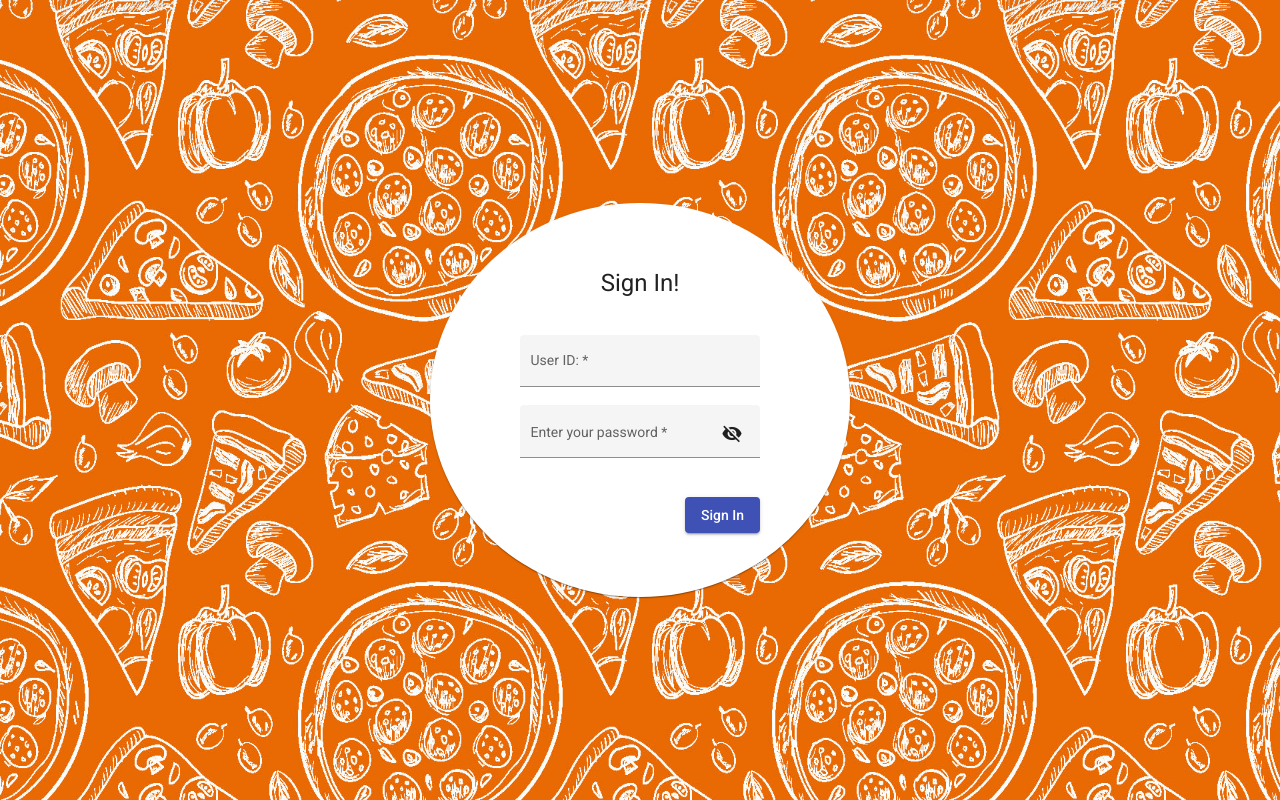
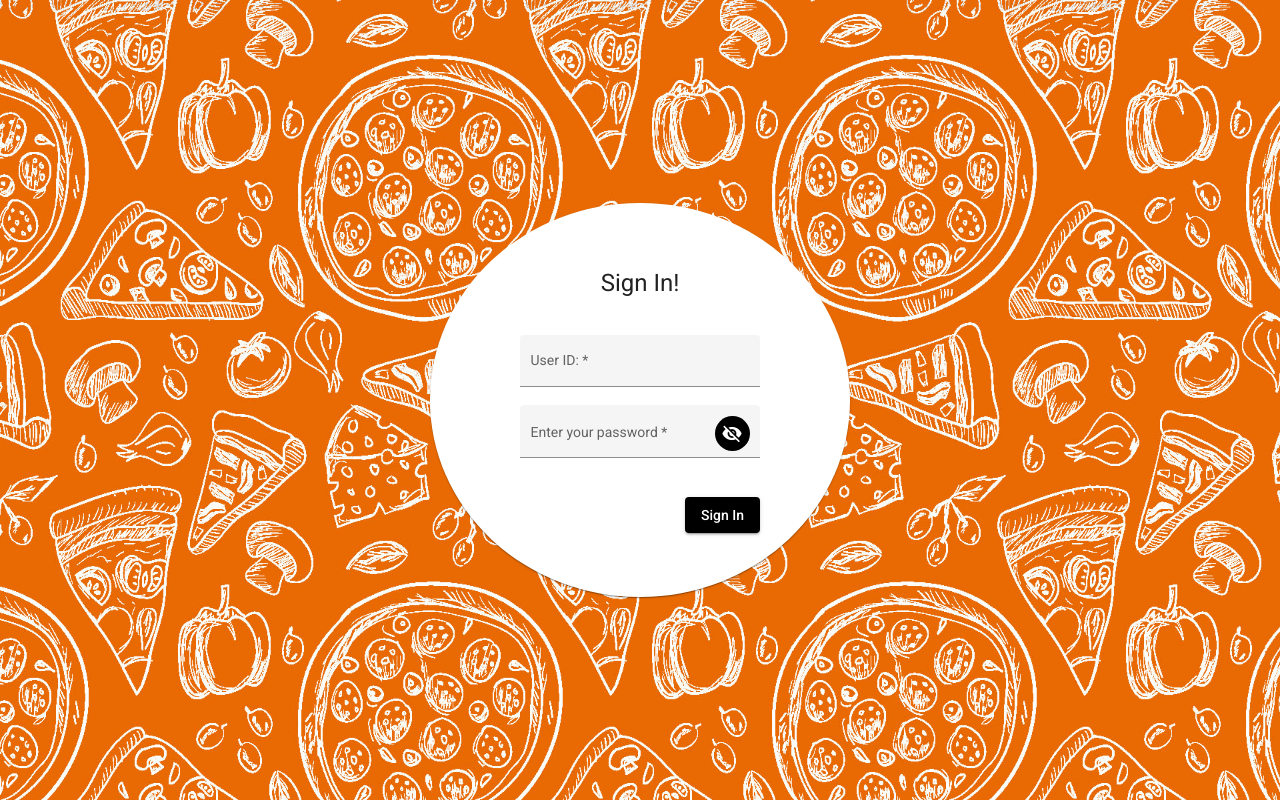
Before and after one commit to sebaschr/AgileChef, an Angular app: page /adminLogin in a window 1280 px wide. Built offline with nearby package versions, Linux system fonts and the light colour scheme.

Commit message:
Button Style

```diff
--- a/src/app/admin-login/admin-login.component.css
+++ b/src/app/admin-login/admin-login.component.css
@@ -21,3 +21,8 @@ mat-card{
 mat-form-field {
     width: 100%;
 }
+
+button{
+    background-color:black;
+    color:#fff;
+}
--- a/src/app/admin-login/admin-login.component.html
+++ b/src/app/admin-login/admin-login.component.html
@@ -29,7 +29,7 @@
                 <br>
                 <br>
 
-                <button mat-raised-button color="primary" style="float: right;">Sign In</button>
+                <button mat-raised-button color="secondary" style="float: right;">Sign In</button>
             </form>
         </mat-card-content>
     </mat-card>
--- a/src/app/player-login/player-login.component.css
+++ b/src/app/player-login/player-login.component.css
@@ -16,3 +16,8 @@ mat-card{
 .header{
     text-align: center;
 }
+
+button{
+    background-color:black;
+    color:#fff;
+}
--- a/src/app/player-login/player-login.component.html
+++ b/src/app/player-login/player-login.component.html
@@ -23,7 +23,7 @@
                 <br>
                 <br>
 
-                <button mat-raised-button color="primary" style="float: right;" >Enter</button>
+                <button mat-raised-button color="secondary" style="float: right;" >Enter</button>
             </form>
         </mat-card-content>
     </mat-card>
```
